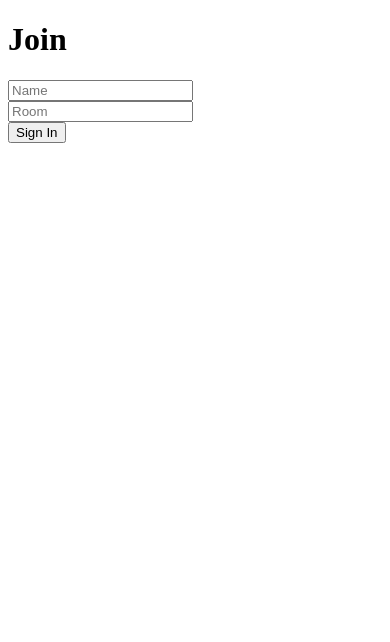
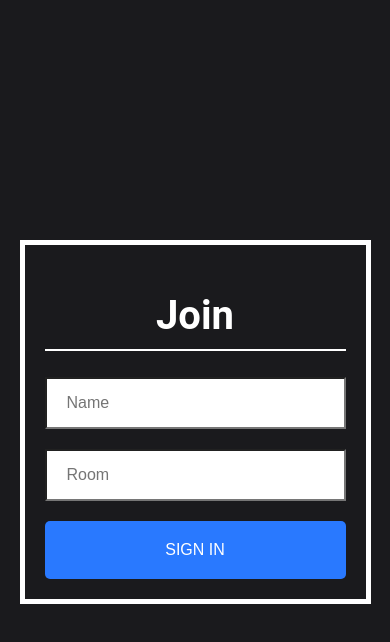
Before and after one commit to Moizuddin407/Dynamic-Chat-App, a React (Create React App) app in the folder client/: page / in a window 390 px wide. Shown: the top 642 px of the page. Built offline with nearby package versions, Linux system fonts and the light colour scheme.

Commit message:
updated folder structure

```diff
--- a/client/src/App.js
+++ b/client/src/App.js
@@ -1,8 +1,8 @@
 import React from 'react';
 import { BrowserRouter as Router, Routes, Route } from 'react-router-dom'; // Updated for React Router v6+
 
-import Join from './components/Join';
-import Chat from './components/Chat';
+import Join from './components/Join/Join';
+import Chat from './components/Chat/Chat';
 
 const App = () => (
   <Router>
--- a/client/src/components/Chat.js
+++ b/client/src/components/Chat/Chat.js
@@ -1,4 +1,6 @@
-import React from 'react';
+import React, {useState,useEffect} from 'react';
+import queryString from 'query-string'
+import io from 'socket.io-client';
 
 export default function Chat() {
   console.log("Chat component rendered");
--- /dev/null
+++ b/client/src/components/Join/Join.css
@@ -0,0 +1,73 @@
+html,
+body {
+    font-family: 'Roboto', sans-serif;
+    padding: 0;
+    margin: 0;
+}
+
+#root {
+    height: 100vh;
+}
+
+* {
+    box-sizing: border-box;
+}
+
+.joinOuterContainer {
+    display: flex;
+    justify-content: center;
+    align-items: center;
+    height: 100vh;
+    background-color: #1A1A1D;
+}
+
+.joinInnerContainer{
+    border: 5px solid white;
+    padding: 20px;
+}
+
+.joinInput {
+    border-radius: 0;
+    padding: 15px 20px;
+    width: 100%;
+    font-size: 1em;
+}
+
+.joinInnerContainer .heading {
+    color: white;
+    font-size: 2.5em;
+    text-align: center;
+    padding-bottom: 10px;
+    border-bottom: 2px solid white;
+}
+
+.button {
+    color: #fff !important;
+    text-transform: uppercase;
+    text-decoration: none;
+    background: #2979FF;
+    padding: 20px;
+    border-radius: 5px;
+    display: inline-block;
+    border: none;
+    width: 100%;
+    font-size: 1em;
+}
+
+.mt-20 {
+    margin-top: 20px;
+}
+
+@media (min-width: 320px) and (max-width: 480px) {
+    .joinOuterContainer {
+        height: 100%;
+    }
+
+    .joinInnerContainer {
+        width: 90%;
+    }
+}
+
+button:focus {
+    outline: 0;
+}
--- a/client/src/components/Join.js
+++ b/client/src/components/Join/Join.js
@@ -1,5 +1,6 @@
 import React, { useState } from 'react';
 import { Link } from 'react-router-dom';
+import './Join.css';
 
 export default function Join() {
   const [name, setName] = useState('');
@@ -14,7 +15,7 @@
   };
 
   return (
-    <div className='jointOuterContainer'>
+    <div className='joinOuterContainer'>
       <div className='joinInnerContainer'>
         <h1 className='heading'>Join</h1>
 
@@ -38,9 +39,15 @@
           />
         </div>
 
-        <Link>
+        {/* Do it later using props */}
+        {/* Passing data using query string */}
+        <Link
+          onClick={event => (!name || !room) ? event.preventDefault() : null}
+          to={`/chat?name=${name}&room=${room}`}
+        >
           <button className='button mt-20' type='submit'>Sign In</button>
         </Link>
+
       </div>
     </div>
   );
```
Also changed, not shown: client/src/components/Chat/Chat.css (added, +34 -0 lines).
